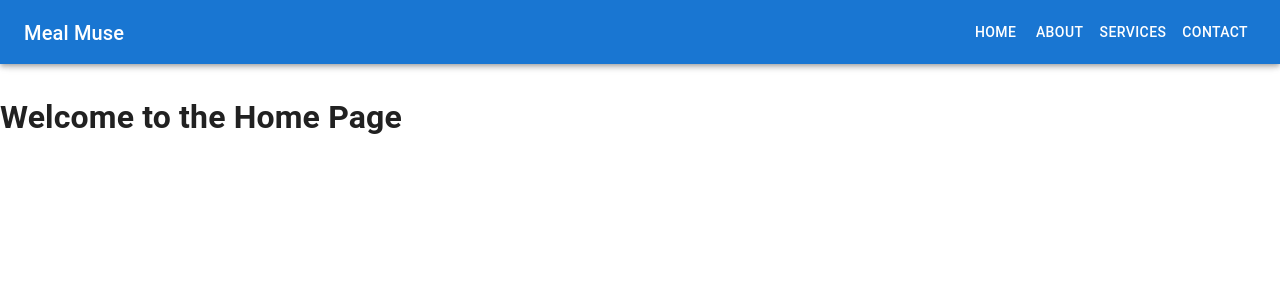
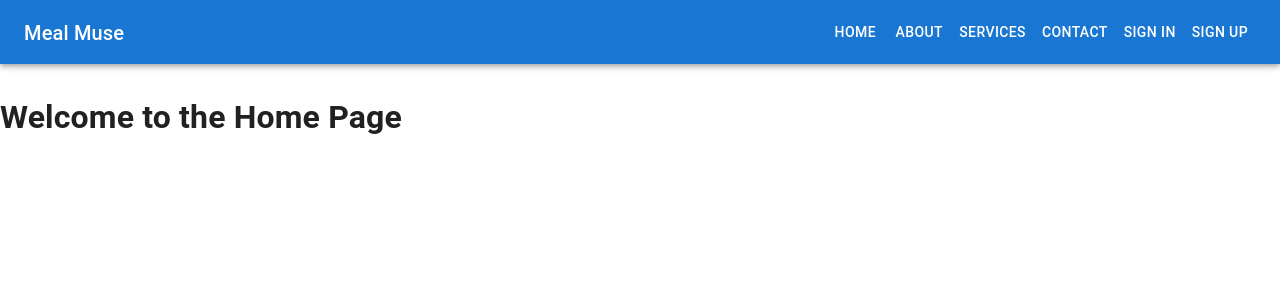
Before and after one commit to uocli/RecipeMate, a React (Create React App) app in the folder frontend/: page / in a window 1280 px wide. Shown: the top 300 px of the page. Built offline with nearby package versions, Linux system fonts and the light colour scheme.

Commit message:
Updated Header.js to include sign in, sign up and sign out

```diff
--- a/frontend/src/components/Header.js
+++ b/frontend/src/components/Header.js
@@ -1,4 +1,4 @@
-import React, { useState } from "react";
+import React, { useContext, useEffect, useState } from "react";
 import {
     AppBar,
     Toolbar,
@@ -17,13 +17,18 @@ import {
 import { Menu as MenuIcon } from "@mui/icons-material";
 import { useTheme } from "@mui/material/styles";
 import { useNavigate } from "react-router-dom";
+import { AuthContext } from "../utils/AuthContext";
 
 const ResponsiveHeader = () => {
     const [drawerOpen, setDrawerOpen] = useState(false);
     const theme = useTheme();
     const isMobile = useMediaQuery(theme.breakpoints.down("sm"));
     const navigate = useNavigate();
-
+    const [auth, setAuth] = useState(false);
+    const { isAuthenticated, logout } = useContext(AuthContext);
+    useEffect(() => {
+        setAuth(isAuthenticated);
+    }, [isAuthenticated]);
     const toggleDrawer = (open) => () => {
         setDrawerOpen(open);
     };
@@ -89,6 +94,26 @@ const ResponsiveHeader = () => {
                             ))}
                         </>
                     )}
+                    {!auth ? (
+                        <>
+                            <Button
+                                color="inherit"
+                                onClick={() => navigate("/login")}
+                            >
+                                Sign In
+                            </Button>
+                            <Button
+                                color="inherit"
+                                onClick={() => navigate("/signup")}
+                            >
+                                Sign Up
+                            </Button>
+                        </>
+                    ) : (
+                        <Button color="inherit" onClick={logout}>
+                            Sign Out
+                        </Button>
+                    )}
                 </Toolbar>
             </AppBar>
 
```
Also changed, not shown: 2 other files (tests, documents, lock files or other folders).
